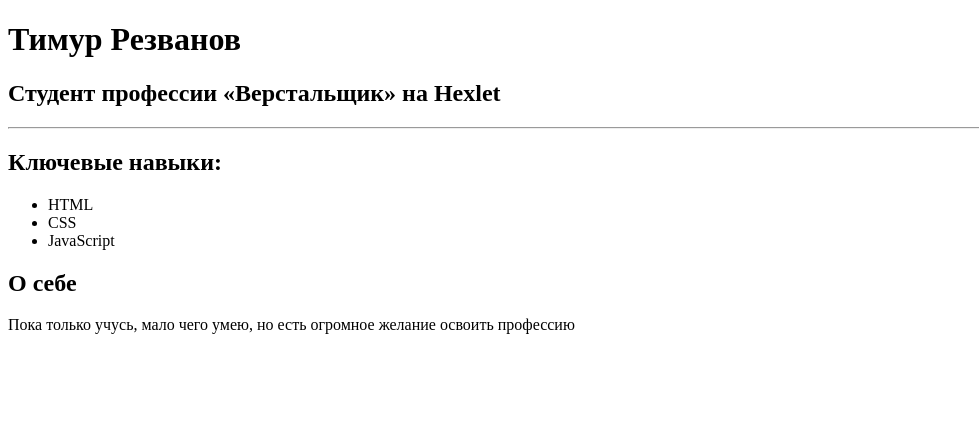
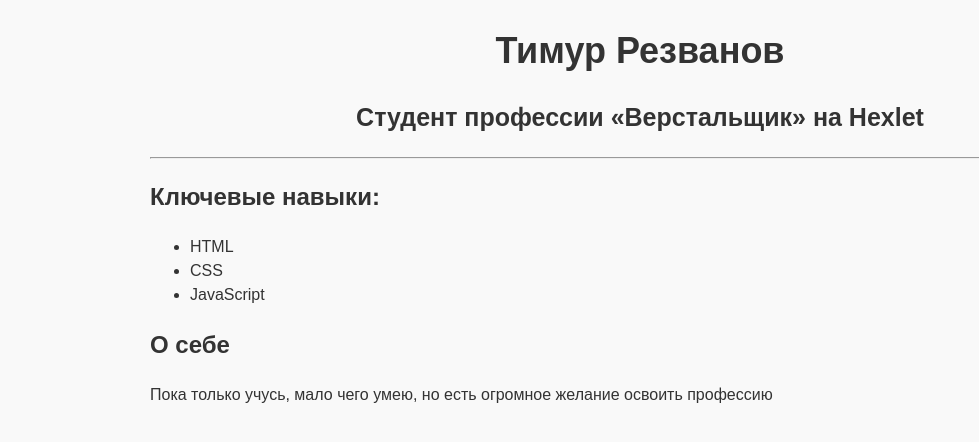
Before and after one commit to rezvanov-t/github.io, a plain HTML site: page index.html in a window 1280 px wide. Shown: the whole page, without its empty margins (0-979 px from the left). Drawn offline with Linux system fonts and the light colour scheme; files that its build step writes are made by us from their sources.

Commit message:
Add files via upload

```diff
--- a/index.html
+++ b/index.html
@@ -4,7 +4,7 @@
     <meta charset="UTF-8">
     <meta name="viewport" content="width=device-width, initial-scale=1.0">
     <title>Document</title>
-    <link href="../css/style.css">
+    <link rel="stylesheet" href="../css/style.css">
 </head>
 <body>
     <main>
```
